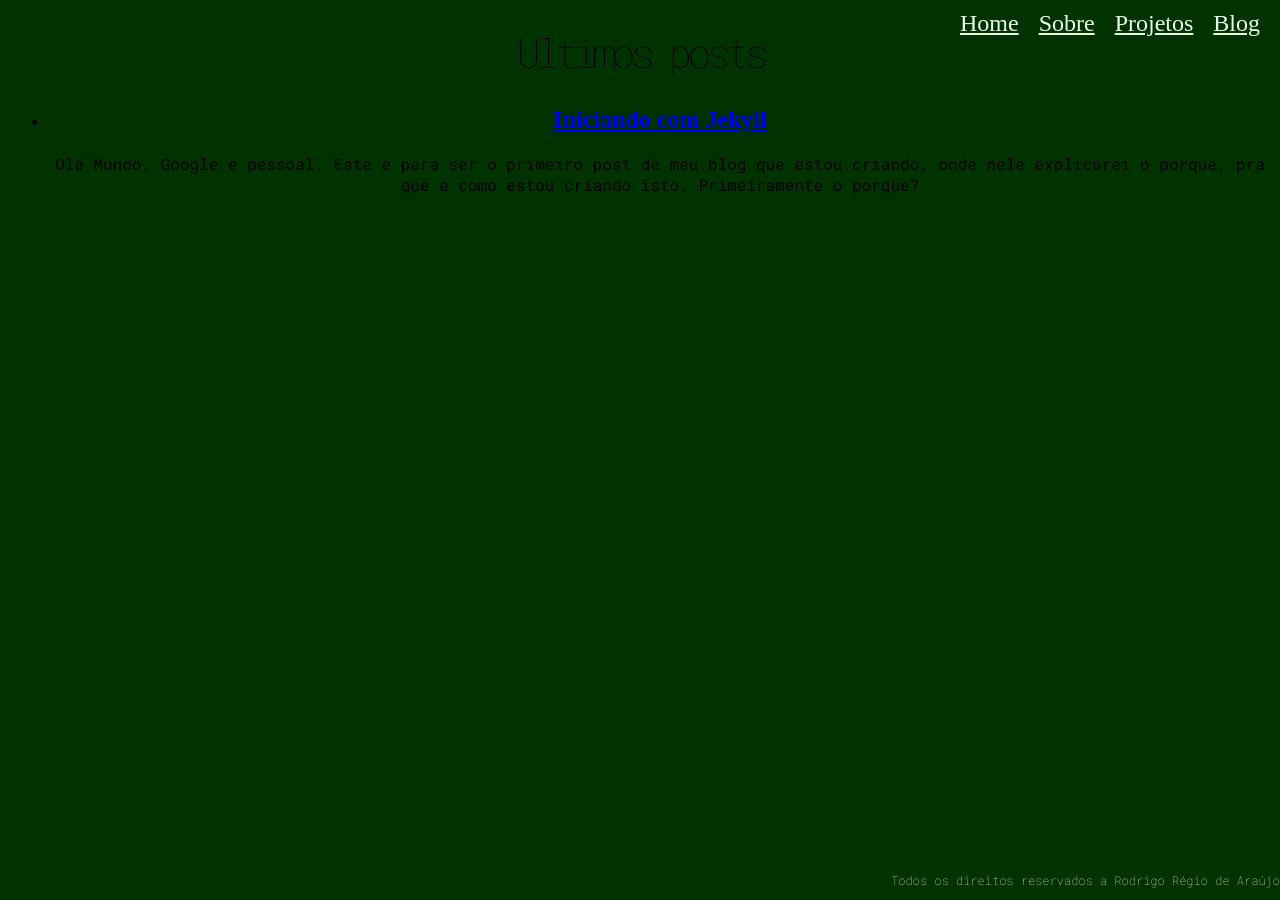
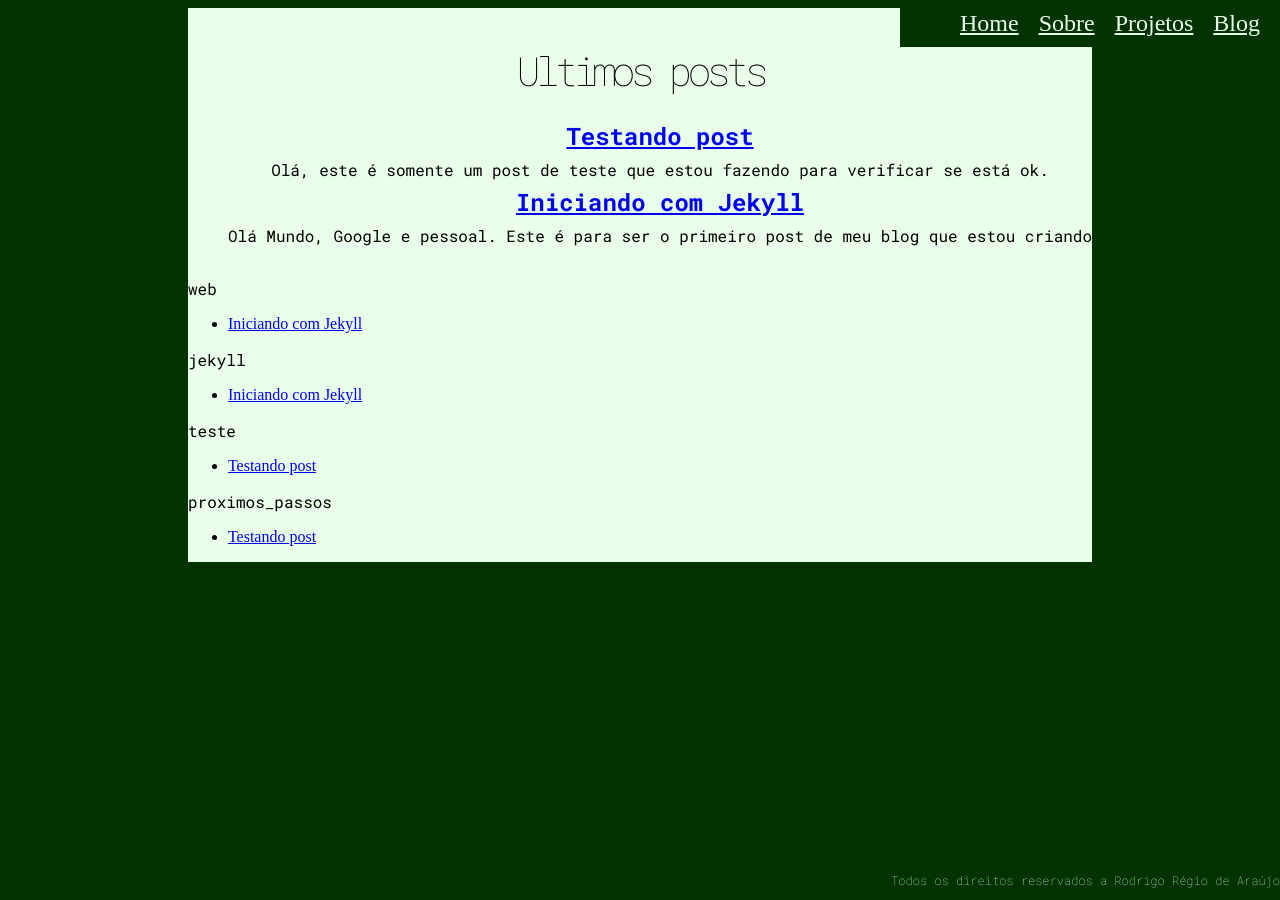
Before and after one commit to rodrigoregio/mysiteandblog, a Jekyll site: the page built from blog.html, in a window 1280 px wide. Built offline with Jekyll 4.4.1, drawn with Linux system fonts in a browser that asks for light colours.

Commit message:
Blog
Estilizando a página do blog.

```diff
--- a/_layouts/post.html
+++ b/_layouts/post.html
@@ -2,8 +2,9 @@
 layout: default
 ---
 <section id="poste">
+    <br/>
     <h1>{{ page.title }}</h1>
     <p>{{ page.date | date_to_string }} - por Rodrigo Régio</p>
 
-    {{ content }}
+    {{ content }}<br/>
 </section>
--- a/_posts/2020-09-25-IniciandocomJekyll.md
+++ b/_posts/2020-09-25-IniciandocomJekyll.md
@@ -1,9 +1,11 @@
 ---
 layout: post
 title: Iniciando com Jekyll
+excerpt_separator: <!--more-->
+tags: web jekyll
 ---
 
-Olá Mundo, Google e pessoal. Este é para ser o primeiro post de meu blog que estou criando, onde nele explicarei o porque, pra que e como estou criando isto. Primeiramente o porque?
+Olá Mundo, Google e pessoal. Este é para ser o primeiro post de meu blog que estou criando<!--more-->, onde nele explicarei o porque, pra que e como estou criando isto. Primeiramente o porque?
 
 Estou criando este blog porque recentemente estou ouvindo muitos canais de programadores dizendo que é importante saber como escrever algo onde você documenta toda a sua experiência sobre uma determinada tecnologia pois isto te ajuda a organizar o processamento do que se está falando. E com certa razão quem consegue explicar algo em um texto consegue explicar isto também em audio, video ou qualquer outra forma.
 
--- /dev/null
+++ b/_posts/2020-10-03-Testando_post.md
@@ -0,0 +1,12 @@
+---
+layout: post
+title: Testando post
+excerpt_separator: <!--more-->
+tags: teste proximos_passos
+---
+
+Olá, este é somente um post de teste que estou fazendo para verificar se está ok.<!--more--> E aparentemente está tudo bem, porém ainda falta estilizar a página do blog, pois não quero que a fique assim. E ainda faltam algumas estilizações / edições nos textos das páginas.
+
+Como informado, já irei pegar um curso no site Treinaweb e fazer e daqui um ou dois dias postarei algo no blog comentando sobre o que entendi do curso.
+
+Obrigado por tudo Jekyll.
--- a/_sass/main.scss
+++ b/_sass/main.scss
@@ -105,9 +105,31 @@ p{
     background-color: #003300;
     color: #eaeaea;
 }
+#blog{
+    background-color: #eaffea;
+}
+#blog > ul{
+    list-style: none;
+}
+#blog > h1{
+    line-height: 60px;
+}
 #poste{
     background-color: #eaffea;
     color: #003300;
+    text-align: left;
+    padding: 10px;
+}
+h2{
+    font-family: 'Roboto Mono', sans-serif;
+    line-height: 5px;
+}
+.grid-container{
+    display: inline-grid;
+    grid-column-gap: 10px;
+}
+#sitetags{
+    background-color: #eaffea;
     text-align: left;
 }
 @media(max-width: 500px){
--- a/blog.html
+++ b/blog.html
@@ -2,7 +2,8 @@
 layout: default
 title: blog
 ---
-<section id="container">
+<div class="grid-container">
+    <section id="blog" class="grid-item">
         <h1>Ultimos posts</h1>
         <ul>
             {% for post in site.posts %}
@@ -13,3 +14,14 @@ title: blog
             {% endfor %}
         </ul>
     </section>
+    <section id="sitetags" class="grid-item">
+        {% for tag in site.tags %}
+        <p>{{ tag[0] }}</p>
+        <ul>
+            {% for post in tag[1] %}
+                <li><a href="{{ post.url }}">{{ post.title }}</a></li>
+            {% endfor %}
+        </ul>
+        {% endfor %}
+    </section>
+</div>
```
Also changed, not shown: 4 other files. Lines whose indentation alone changed are shown as unchanged.
